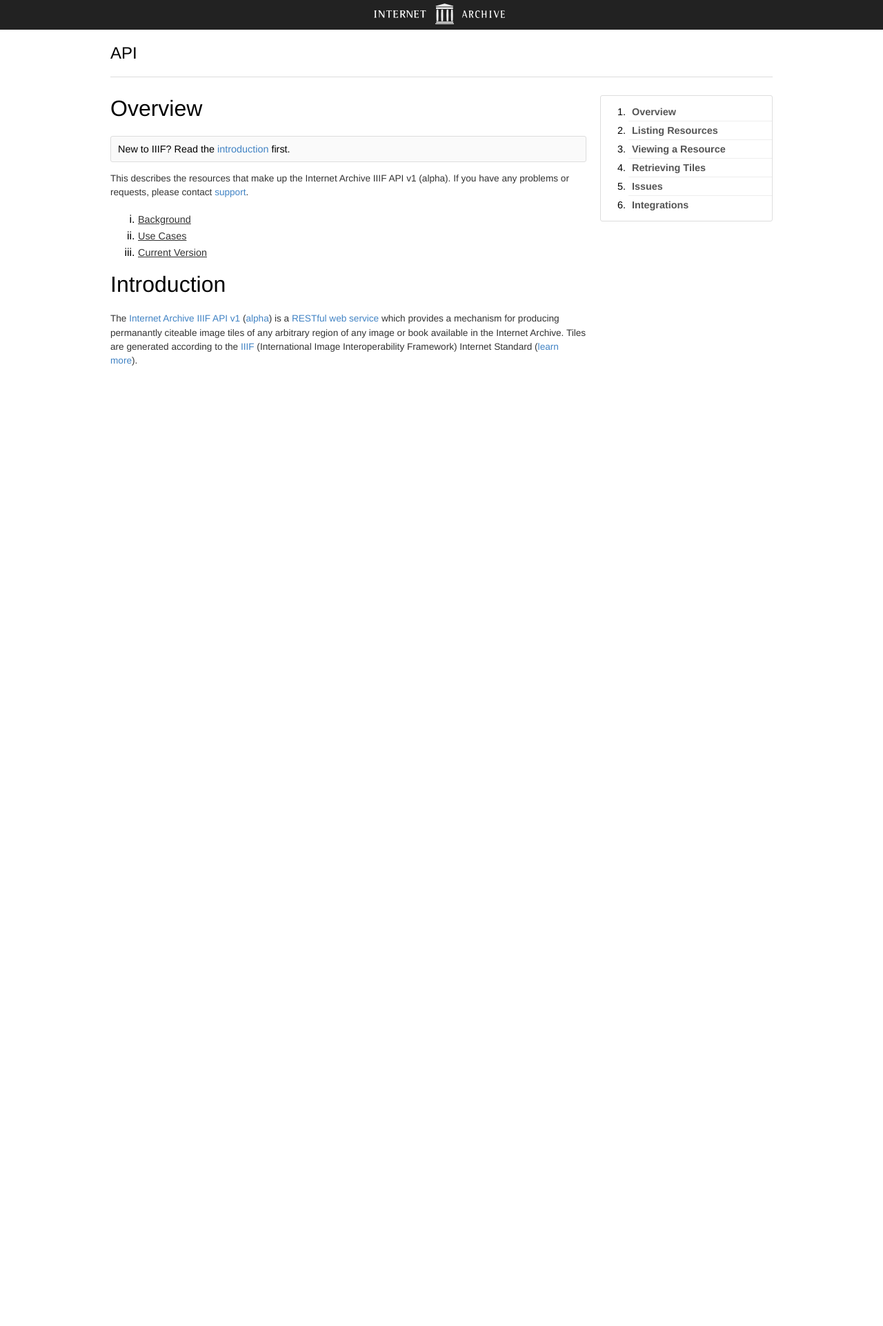
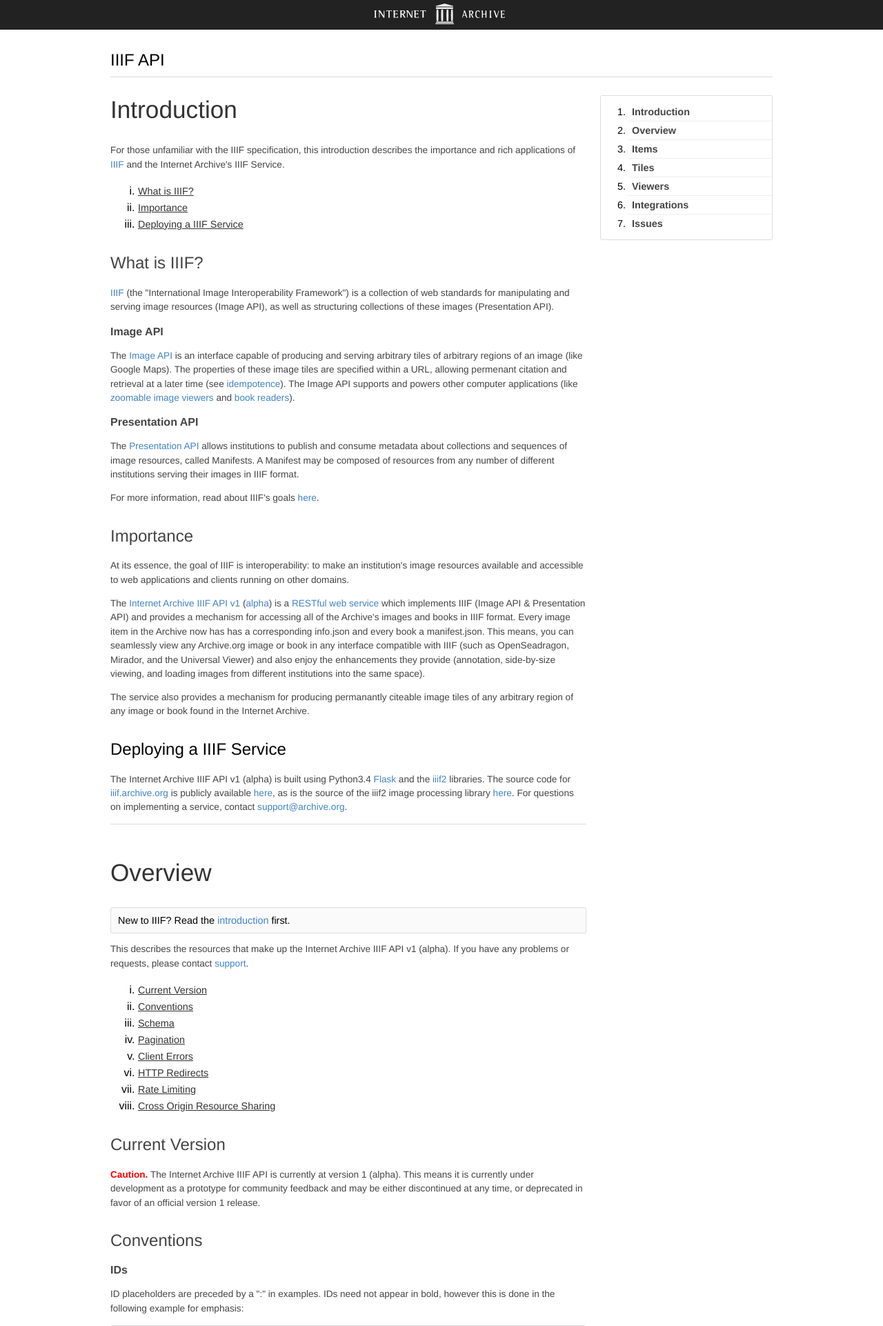
Before and after one commit to ArchiveLabs/iiif.archivelab.org, a Flask app: page /documentation in a window 1280 px wide. Shown: the top 1922 px of the page at 69% size. Before the commit the page ends 530 px from the top, so only its background shows below. Run offline with Flask 2, Linux system fonts and the light colour scheme.

Commit message:
Adding /documentation, adding support for jp2 + tiff

```diff
--- a/iiify/app.py
+++ b/iiify/app.py
@@ -25,7 +25,7 @@
 
 @app.route('/documentation')
 def documentation():
-    return render_template('documentation.html', version=version)
+    return render_template('docs/index.html', version=version)
 
 
 @app.route('/<identifier>')
@@ -48,7 +48,7 @@
 @app.route('/<identifier>/info.json')
 def info(identifier):
     try:
-        domain = '%s/%s' % (request.url_root, identifier)
+        domain = '%s%s' % (request.url_root, identifier)
         path, mediatype = ia_resolver(identifier)
         info = web.info(domain, path)
         return jsonify(info)
--- a/iiify/resolver.py
+++ b/iiify/resolver.py
@@ -8,7 +8,7 @@
 archive = 'https://archive.org'
 bookdata = 'http://%s/BookReader/BookReaderJSON.php'
 bookreader = "http://%s/BookReader/BookReaderImages.php"
-valid_filetypes = ['jpg', 'png', 'gif']
+valid_filetypes = ['jpg', 'png', 'gif', 'tif']
 
 def create_manifest(identifier, domain=None):
     manifest = {}
@@ -107,9 +107,9 @@
         if mediatype.lower() == 'image':
             f = next(f for f in files if valid_filetype(f['name']) \
                          and f['source'].lower() == 'original')
+            url = '%s/download/%s/%s' % (archive, identifier, f['name'])
 
-            r = requests.get('%s/download/%s/%s' % (archive, identifier, f['name']),
-                             stream=True, allow_redirects=True)
+            r = requests.get(url, stream=True, allow_redirects=True)
 
         elif mediatype.lower() == 'texts' and leaf:
             r = requests.get('%s/download/%s/page/leaf%s' % (archive, identifier, leaf))
--- a/iiify/static/styles/docs.css
+++ b/iiify/static/styles/docs.css
@@ -21,7 +21,7 @@
 p {
     font-size: .85em;
     line-height: 1.5em;
-    color: #333;
+    color: #444;
 }
 
 hr {
@@ -31,17 +31,47 @@
     border-top: 1px solid #ddd;
 }
 
+section:first-child {
+    margin-top: 0px;
+}
+
+section {
+    margin-top: 50px;
+}
+
+code {
+    background-color: #444;
+    border-radius: 3px;
+    display: block;
+    font-family: Consolas, 'Liberation Mono', Courier, monospace;
+    font-size: .75em;
+    color: #fff;
+}
+
 .pagetop {
     margin-bottom: 10px;
 }
 
 h1 {
+    font-size: 2.2em;
     margin-top: 0px;
     font-weight: normal;
+    color: #333;
 }
 
 h2 {
+    font-size: 1.5em;
     font-weight: normal;
+    margin-top: 30px;
+}
+
+h2 a {
+    color: #444;
+}
+
+h3 {
+    color: #444;
+    font-size: 1em;
 }
 
 #container {
@@ -94,7 +124,7 @@
 #container nav ol li a {
     font-weight: bold;
     text-decoration: none;
-    color: #555;
+    color: #444;
 }
 
 .clearfix {
@@ -115,3 +145,22 @@
     border: 1px solid #ddd;
     border-radius: 3px;
 }
+
+.request {
+    font-size: .9em;
+    background-color: #fafafa;
+    padding: 10px;
+    border: 1px solid #ddd;
+    border-radius: 3px;
+    font-family: Consolas, 'Liberation Mono', Courier, monospace;
+    font-size: .75em;
+}
+
+.warning {
+    font-weight: bold;
+    color: red;
+}
+
+h2.pagetitle {
+    margin-bottom: 10px;
+}
--- a/iiify/templates/documentation.html
+++ b/iiify/templates/docs/index.html
@@ -21,21 +21,23 @@
       <img class="center" src="{{ request.url_root }}static/images/ia.png"/>
     </header>
     <div id="container">
-      <h2>API</h2>
+      <h2 class="pagetitle">IIIF API</h2>
       <hr class="pagetop"/>
       <main>
+	{% include 'docs/introduction.html' %}
 	{% include 'docs/overview.html' %}
-	{% include 'docs/introduction.html' %}
+	{% include 'docs/resources.html' %}
 
       </main>
       <nav>
 	<ol>
+	  <li><a href="#intro">Introduction</a></li>
 	  <li><a href="#overview">Overview</a></li>
-	  <li><a href="#resources">Listing Resources</a></li>
-	  <li><a href="#resources">Viewing a Resource</a></li>
-	  <li><a href="#resources">Retrieving Tiles</a></li>
+	  <li><a href="#resources">Items</a></li>
+	  <li><a href="#resources">Tiles</a></li>
+	  <li><a href="#resources">Viewers</a></li>
+	  <li><a href="#resources">Integrations</a></li>
 	  <li><a target="_blank" href="https://github.com/mekarpeles/iiif.archive.org/issues">Issues</a></li>
-	  <li><a href="#resources">Integrations</a></li>
 	</ol>
       </nav>
     </div>
--- a/iiify/templates/docs/introduction.html
+++ b/iiify/templates/docs/introduction.html
@@ -1,17 +1,99 @@
-<div id="introduction">
+<section id="introduction" class="hiddenz">
   <h1>Introduction</h1>
+  <p>
+    For those unfamiliar with the IIIF specification, this
+    introduction describes the importance and rich applications of
+    <a href="https://iiif.io">IIIF</a> and the Internet Archive's IIIF
+    Service.
+  </p>
+
+  <ol type="i" class="toc">
+    <li><a href="">What is IIIF?</a></li>
+    <li><a href="">Importance</a></li>
+    <li><a href="">Deploying a IIIF Service</a></li>
+  </ol>
+
+  <h2><a name="intro-iiif">What is IIIF?</a></h2>
+  <p>
+    <a href="https://iiif.io">IIIF</a> (the "International Image
+    Interoperability Framework") is a collection of web standards for
+    manipulating and serving image resources (Image API), as well as
+    structuring collections of these images (Presentation API).
+  </p>
+
+  <h3>Image API</h3>
+  <p>
+    The <a href="http://iiif.io/api/image/2.0/">Image API</a> is an
+    interface capable of producing and serving arbitrary tiles of
+    arbitrary regions of an image (like Google Maps). The properties
+    of these image tiles are specified within a URL, allowing
+    permenant citation and retrieval at a later time
+    (see <a href="https://en.wikipedia.org/wiki/Idempotence">idempotence</a>).
+    The Image API supports and powers other computer applications
+    (like <a href="https://openseadragon.github.io/">zoomable image
+    viewers</a>
+    and <a href="http://universalviewer.azurewebsites.net/">book
+    readers</a>).
+  </p>
+
+  <h3>Presentation API</h3>
+  <p>
+    The <a href="http://iiif.io/api/presentation/2.0/">Presentation
+    API</a> allows institutions to publish and consume metadata about
+    collections and sequences of image resources, called Manifests.  A
+    Manifest may be composed of resources from any number of different
+    institutions serving their images in IIIF format.
+  </p>
+
+  <p>
+    For more information, read about IIIF's
+    goals <a href="http://universalviewer.azurewebsites.net/">here</a>.
+  </p>
+
+  <h2><a name="intro-importance">Importance</a></h2>
+  <p>
+    At its essence, the goal of IIIF is interoperability: to make an
+    institution's image resources available and accessible to web
+    applications and clients running on other domains.
+  </p>
+
   <p>
     The <a href="{{ request.url_root }}">Internet Archive IIIF API
     v1</a>
     (<a href="https://en.wikipedia.org/wiki/Software_release_life_cycle#Alpha">alpha</a>)
     is
     a <a href="https://en.wikipedia.org/wiki/Representational_state_transfer">RESTful</a> <a href="https://en.wikipedia.org/wiki/Web_service">web
-    service</a> which provides a mechanism for producing permanantly
-    citeable image tiles of any arbitrary region of any image or book
-    available in the Internet Archive. Tiles are generated according to
-    the <a href="https://iiif.io">IIIF</a> (International Image
-    Interoperability Framework) Internet Standard
-    (<a href="http://iiif.io/api/image/2.0">learn more</a>).
+    service</a> which implements IIIF (Image API &amp; Presentation
+    API) and provides a mechanism for accessing all of the Archive's
+    images and books in IIIF format. Every image item in the Archive
+    now has has a corresponding info.json and every book a
+    manifest.json. This means, you can seamlessly view any Archive.org
+    image or book in any interface compatible with IIIF (such as
+    OpenSeadragon, Mirador, and the Universal Viewer) and also enjoy
+    the enhancements they provide (annotation, side-by-size viewing,
+    and loading images from different institutions into the same
+    space).
   </p>
 
-</div>
+  <p>
+    The service also provides a mechanism for producing permanantly
+    citeable image tiles of any arbitrary region of any image or book
+    found in the Internet Archive.
+  </p>
+
+  <h2>Deploying a IIIF Service</h2>
+  <p>
+    The Internet Archive IIIF API v1 (alpha) is built using
+    Python3.4 <a href="https://pypi.python.org/pypi/Flask">Flask</a>
+    and the <a href="https://pypi.python.org/pypi/iiif2">iiif2</a>
+    libraries. The source code
+    for <a href="iiif.archive.org">iiif.archive.org</a> is publicly
+    available <a href="https://github.com/mekarpeles/iiif.archive.org">here</a>,
+    as is the source of the iiif2 image processing
+    library <a href="https://github.com/mekarpeles/iiif2">here</a>. For
+    questions on implementing a service,
+    contact <a href="mailto:support@archive.org">support@archive.org</a>.
+  </p>
+</section>
+
+<hr/>
--- a/iiify/templates/docs/overview.html
+++ b/iiify/templates/docs/overview.html
@@ -1,5 +1,7 @@
-<div id="overview">
+<section id="overview">
+
   <h1>Overview</h1>
+
   <div class="banner">
     New to IIIF? Read the <a href="#introduction">introduction</a> first.
   </div>
@@ -12,8 +14,171 @@
   </p>
 
   <ol type="i" class="toc">
-    <li><a href="">Background</a></li>
-    <li><a href="">Use Cases</a></li>
     <li><a href="">Current Version</a></li>
+    <li><a href="">Conventions</a></li>
+    <li><a href="">Schema</a></li>
+    <li><a href="">Pagination</a></li>
+    <li><a href="">Client Errors</a></li>
+    <li><a href="">HTTP Redirects</a></li>
+    <li><a href="">Rate Limiting</a></li>
+    <li><a href="">Cross Origin Resource Sharing</a></li>
   </ol>
-</div>
+
+  <h2><a name="overview-version">Current Version</a></h2>
+  <p>
+    <span class="warning">Caution.</span> The Internet Archive IIIF
+    API is currently at version 1 (alpha). This means it is currently
+    under development as a prototype for community feedback and may be
+    either discontinued at any time, or deprecated in favor of an
+    official version 1 release.
+  </p>
+
+  <h2><a name="overview-conventions">Conventions</a></h2>
+  <h3>IDs</h3>
+  <p>
+    ID placeholders are preceded by a ":" in examples. IDs need not
+    appear in bold, however this is done in the following example for
+    emphasis:
+  </p>
+
+  <div class="request">
+    GET {{ request.url_root }}<strong>:id</strong>
+  </div>
+
+  <h2><a name="overview-schema">Schema</a></h2>
+  <p>
+    All API access is over HTTPS, and accessed from the
+    {{ request.url_root }} domain. All data is sent and received as JSON.
+  </p>
+
+  <pre><code>
+  $ curl -i {{ request.url_root }}
+
+  HTTP/1.1 200 OK
+  Server: nginx/1.4.6 (Ubuntu)
+  Date: Tue, 22 Sep 2015 08:07:27 GMT
+  Content-Type: application/json
+  Content-Length: 21307
+  Connection: keep-alive
+  Cache-Control: max-age=5
+
+  {
+    ...
+  }
+  </code></pre>
+
+  <h3>Trailing Slashes</h3>
+  <p>
+    Other than the server root, uris should <strong>not</strong> end
+    with trailing slashes.
+  </p>
+
+  <h3>Summary Representations</h3>
+
+  <p>
+    When you fetch a list of resources, the response includes a subset
+    of the attributes for that resource. This is the “summary”
+    representation of the resource. (Some attributes are
+    computationally expensive for the API to provide. For performance
+    reasons, the summary representation excludes those attributes. To
+    obtain those attributes, fetch the “detailed” representation.)
+  </p>
+
+  <div class="request">
+    GET {{ request.url_root }}
+  </div>
+
+  <h3>Detailed Representations</h3>
+  <p>
+    To get detailed metadata about a specific Archive.org item, fetch
+    the item's metadata by ID through the Archive.org. (Note that
+    authorization sometimes influences the amount of detail included
+    in the representation.)
+  </p>
+
+  <div class="request">
+    GET https://archive.org/<strong>metadata</strong>/:id
+  </div>
+
+  <p>For example:</p>
+  <pre><code>
+  $ curl -i "https://archive.org/metadata/thirteenbookseu03heibgoog"
+
+  HTTP/1.1 200 OK
+  Server: nginx/1.4.6 (Ubuntu)
+  Date: Tue, 22 Sep 2015 08:07:27 GMT
+  Content-Type: application/json
+  Content-Length: 21307
+  Connection: keep-alive
+  Cache-Control: max-age=5
+
+  {
+    created: 1442378110,
+    d1: "ia600309.us.archive.org",
+    ad2: "ia800309.us.archive.org",
+    dir: "/20/items/thirteenbookseu03heibgoog",
+    files: [],
+    files_count: 16,
+    item_size: 196609584,
+    metadata: {},
+    reviews: [],
+    server: "ia800309.us.archive.org",
+    uniq: 893310999,
+    updated: 1442380951,
+    workable_servers: []
+  }
+  </code></pre>
+
+  <p>
+    If this data is insufficient, you may be able to attrieve
+    additional information through
+    the <a href="https://archive.org/advancedsearch.php">Advanced
+    Search</a> feature.
+  </p>
+
+  <h2><a name="overview-pagination">Pagination</a></h2>
+
+
+
+  <h2><a name="overview-errors">Client Errors</a></h2>
+  <p>
+    TODO.
+  </p>
+
+  <h2><a name="overview-redirects">HTTP Redirects</a></h2>
+  <p>
+  </p>
+
+  <h2><a name="overview-cors">Cross Origin Resource Sharing</a></h2>
+  <p>
+    The API supports Cross Origin Resource Sharing (CORS) for AJAX
+    requests from any origin.  You can read
+    the <a href="http://www.w3.org/TR/cors/">CORS W3C
+    Recommendation</a>, or
+    <a href="http://code.google.com/p/html5security/wiki/CrossOriginRequestSecurity">this
+    intro</a> from the HTML 5 Security Guide.
+  </p>
+
+  <h2><a name="overview-ratelimits">Rate Limiting</a></h2>
+  <p>
+    For the API v1 (alpha) API, no rate limiting is in effect -- we
+    are operating on a trust model. For the stable v1 release,
+    unauthenticated requests will be limited to 2,000 per hour. When
+    this change comes into effect, you will be able to check the
+    returned HTTP headers of any API request to see your current rate
+    limit status:
+  </p>
+
+  <pre><code>
+  $ curl -i {{ request.url_root }}platowithenglish04platuoft
+
+  HTTP/1.1 200 OK
+  Date: Tue, 22 Sep 2015 08:07:27 GMT
+  Status: 200 OK
+  X-RateLimit-Limit: 2000
+  X-RateLimit-Remaining: 1999
+  X-RateLimit-Reset: 1372700873
+  </pre></code>
+</section>
+
+<hr/>
--- /dev/null
+++ b/iiify/templates/docs/resources.html
@@ -0,0 +1,48 @@
+<section id="resources" class="hiddenz">
+  <h1>Items</h1>
+  <p>
+
+  <ol type="i" class="toc">
+    <li><a href="">Listing Items</a></li>
+    <li><a href="">Items Types</a></li>
+    <li><a href="">Supported Image Formats</a></li>
+    <li><a href="">Get an Item Tile</a></li>
+    <li><a href="">Get an Item Manifest</a></li>
+    <li><a href="">Get an Book Manifest</a></li>
+    <li><a href=""></a></li>
+    <li><a href=""></a></li>
+  </ol>
+
+  <h2><a name="resources-listing">Listing Resources</a></h2>
+  <p>
+    Querying the root of the Internet Archive IIIF v1 (alpha) server
+    results in a list of all publicly available and compatible image
+    and book items.
+  </p>
+
+  <pre><code>
+  $ curl -i "{{ request.url_root }}"
+
+  HTTP/1.1 200 OK
+  Server: nginx/1.4.6 (Ubuntu)
+  Date: Tue, 22 Sep 2015 08:07:27 GMT
+  Content-Type: application/json
+  Content-Length: 21307
+  Connection: keep-alive
+  Cache-Control: max-age=5
+
+  []
+  </code></pre>
+
+  <h3></h3>
+
+  <h2><a name="resources-supported">Supported Image Formats</a></h2>
+  <p>
+    The image formats available for a given item is determine by the
+    item's files on archive.org. To see what formats are available for an item, go to
+    https://archive.org/metadata/:itemid/files.
+
+    The API is capable of interfacing with jp2 (openjpeg), gif, jpg, tiff, png.
+  </p>
+
+</section>
```
